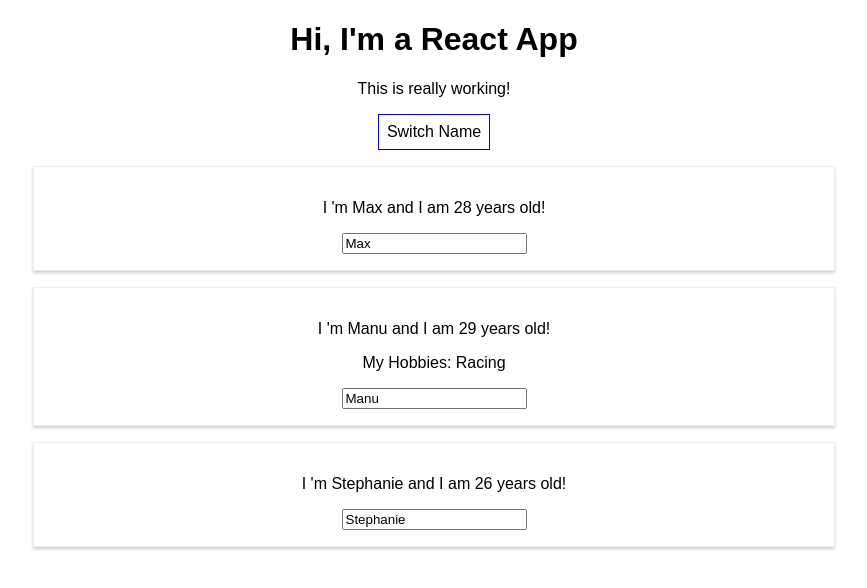
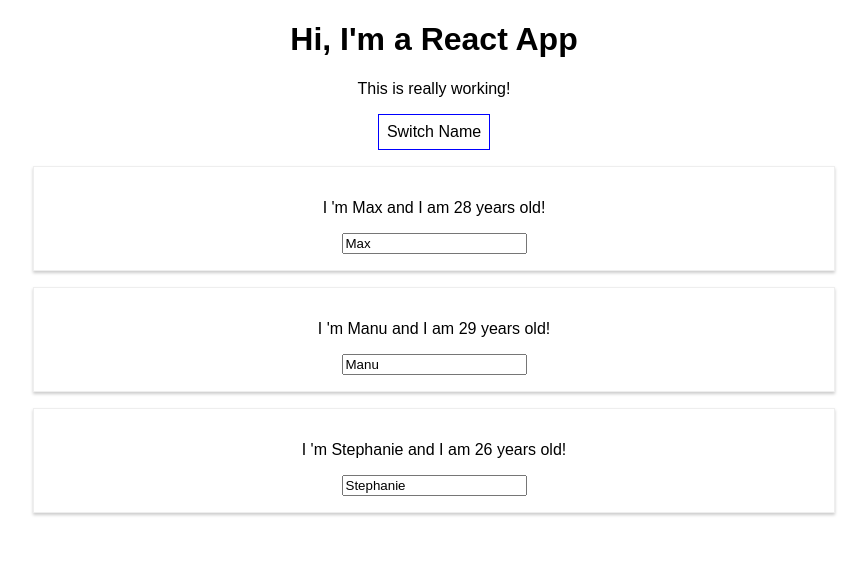
Before and after one commit to fabriziopace/react-course-code, a React (Create React App) app in the folder projects/react-complete-guide/: page / in a window 1280 px wide. Both pictures are taken after a click on the button "Switch Name". Shown: the top 588 px of the page, without its empty margins (206-1073 px from the left). Built offline with nearby package versions, Linux system fonts and the light colour scheme.

Commit message:
Dynamic content, lists & keys

```diff
--- a/projects/react-complete-guide/src/App.js
+++ b/projects/react-complete-guide/src/App.js
@@ -5,21 +5,11 @@
 class App extends Component {
   state = {
     persons: [
-      { name: 'Max', age: 28 },
-      { name: 'Manu', age: 29 },
-      { name: 'Stephanie', age: 26 }
+      { id: 'afew312', name: 'Max', age: 28 },
+      { id: 'd3fcr43', name: 'Manu', age: 29 },
+      { id: 'ved3f4r', name: 'Stephanie', age: 26 }
     ],
     showPersons: false
-  };
-
-  switchNameHandler = (newName) => {
-    this.setState({
-      persons: [
-        { name: newName, age: 23 },
-        { name: 'Manu', age: 29 },
-        { name: 'Stephanie', age: 26 }
-      ]
-    });
   };
 
   nameChangedHandler = (event) => {
@@ -32,9 +22,15 @@
     });
   }
 
+  deletePersonHandler = (personIndex) => {
+    const persons = this.state.persons.slice();
+    persons.splice(personIndex, 1);
+    this.setState({ persons });
+  }
+
   togglePersonsHandler = () => {
     const doesShow = this.state.showPersons;
-    this.setState({showPersons: !doesShow});
+    this.setState({ showPersons: !doesShow });
   }
 
 
@@ -46,6 +42,23 @@
       padding: '8px',
       cursor: 'pointer'
     };
+
+    let persons = null;
+
+    if (this.state.showPersons) {
+      persons = (
+        <div>
+          {this.state.persons.map((person, index) => {
+            return <Person
+              click={() => this.deletePersonHandler(index)}
+              name={person.name}
+              age={person.age}
+              key={person.id} />
+          })}
+        </div>
+      );
+    }
+
     return (
       <div className="App" >
         <h1>Hi, I'm a React App</h1>
@@ -53,22 +66,7 @@
         <button
           style={style}
           onClick={this.togglePersonsHandler}>Switch Name</button>
-        {
-          this.state.showPersons === true ?
-            <div>
-              <Person
-                name={this.state.persons[0].name}
-                age={this.state.persons[0].age} />
-              <Person
-                name={this.state.persons[1].name}
-                age={this.state.persons[1].age}
-                click={this.switchNameHandler.bind(this, 'Fab!')}
-                changed={this.nameChangedHandler}>My Hobbies: Racing</Person>
-              <Person
-                name={this.state.persons[2].name}
-                age={this.state.persons[2].age} />
-            </div> : null
-        }
+        {persons}
       </div >
     );
   }
```
